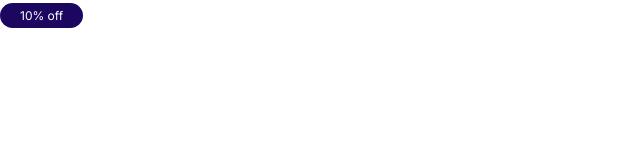
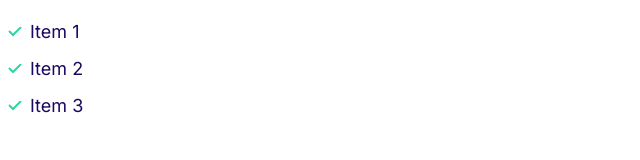
Before and after one commit to Princekwaku/html, a plain HTML site: page moshify/index.html in a window 1280 px wide. Shown: the whole page, without its empty margins (0-640 px from the left). Drawn offline with Linux system fonts and the light colour scheme.

Commit message:
lists for components

```diff
--- a/moshify/css/style.css
+++ b/moshify/css/style.css
@@ -114,3 +114,32 @@ font-weight: bold;
         font-size: 1.2rem;
     }
 }
+
+/* Lists */
+
+.list {
+    color: var(--color-headings);
+    padding-left: 0;
+    list-style: none;
+}
+
+.list--inline .list__item {
+    display: inline-block;
+    margin-right:2rem ;
+}
+
+.list--tick {
+    list-style-image: url(../images/tick.svg);
+    padding-left: 3rem;
+}
+
+.list--tick .list__item {
+    padding-left: 0.5rem;
+    margin-bottom: 1rem;
+}
+
+@media screen and (min-width: 1024px) {
+    .list--tick .list__item {
+        padding-left: 0rem;
+    }
+}
--- a/moshify/index.html
+++ b/moshify/index.html
@@ -11,6 +11,10 @@
     <link rel="stylesheet" href="css/style.css">
 </head>
 <body>
-    <span class="badge badge--secondary badge--small">10% off</span>
+    <ul class="list list--tick">
+        <li class="list__item">Item 1</li>
+        <li class="list__item">Item 2</li>
+        <li class="list__item">Item 3</li>
+    </ul>
 </body>
 </html>
```
Also changed, not shown: moshify/components/lists.html (added, +5 -0 lines), moshify/images/tick.svg (added).
